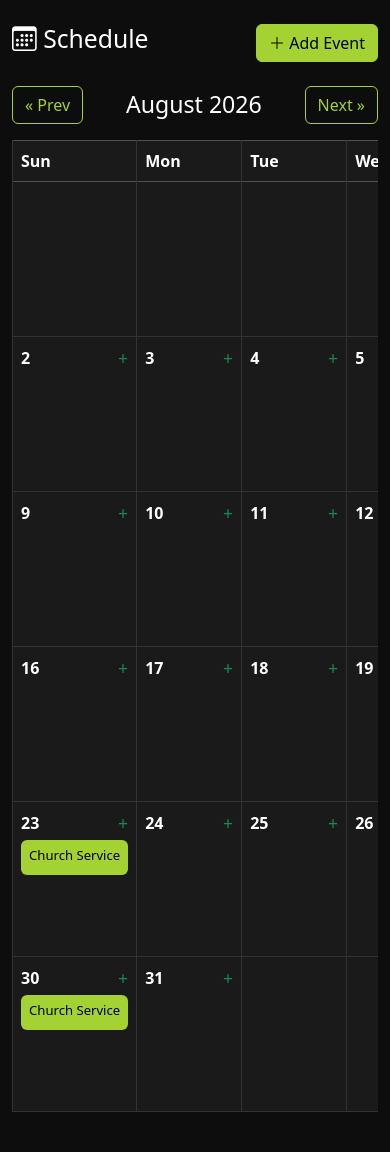
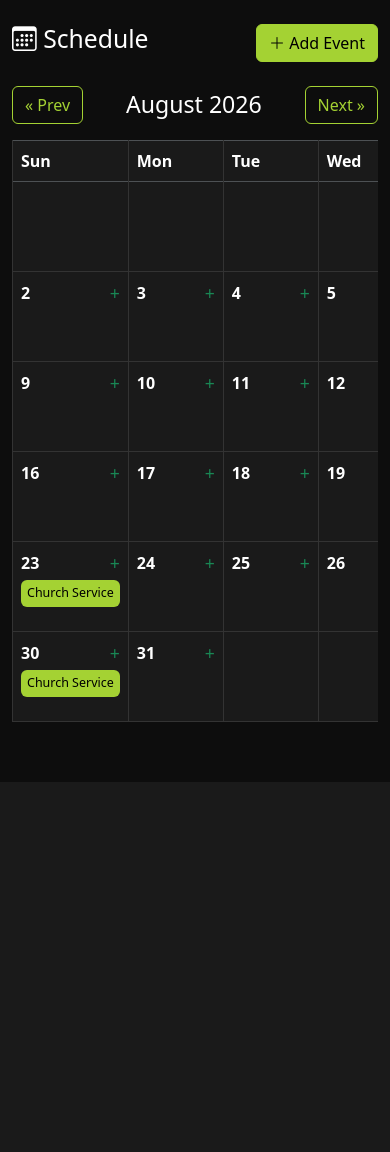
Before and after one commit to amfb98/church-safety-app, a Flask app: page /schedule in a window 390 px wide. Shown: the part 62-1214 px from the top of the page. After the commit the page ends 844 px from the top, so only its background shows below. Run offline with Flask 3, Linux system fonts and the light colour scheme; a user stored in the database is signed in; data comes from the database, SQL or seed files in the repository; data that the repository does not hold is empty.

Commit message:
Adjust calendar layout and event display styles

```diff
--- a/templates/schedule.html
+++ b/templates/schedule.html
@@ -25,7 +25,7 @@
     {% for week in weeks %}
         <tr>
         {% for day in week %}
-            <td class="calendar-day {% if day == 0 %}empty{% endif %}" style="height:155px; vertical-align:top; min-width:125px;">
+            <td class="calendar-day {% if day == 0 %}empty{% endif %}" style="height:110px; vertical-align:top; min-width:110px;">
                 {% if day != 0 %}
                 <div class="d-flex justify-content-between align-items-center mb-1">
                     <strong>{{ day }}</strong>
@@ -34,27 +34,20 @@
                 </div>
                 {% if events_by_day.get(day) %}
                     {% for e in events_by_day[day] %}
-                    <div class="event-pill mb-1" style="padding: 6px 8px; background-color: #c6f36b; border-radius: 6px;">
+                    <div class="event-pill mb-1" style="padding: 5px 7px; background-color: #c6f36b; border-radius: 6px;">
                         <a href="{{ url_for('schedule_detail', event_id=e.id) }}"
-                           style="color: #000; font-weight: 700; text-decoration: none; display: block; margin-bottom: 3px;">
+                           style="color: #000; font-weight: 700; text-decoration: none; display: block;">
                             {{ e.title }}{% if e.signups %} ({{ e.signups|length }}){% endif %}
                         </a>
-                        {% for s in e.signups %}
-                        <div style="font-size: 0.75rem; color: #111; line-height: 1.25; display:flex; align-items:center;">
-                            {% set person = users_by_name.get(s.person_name) %}
-                            {% if person and person.profile_photo %}
-                                <img src="{{ url_for('static', filename='uploads/' + person.profile_photo) }}"
-                                     class="rounded-circle me-1"
-                                     style="width:18px;height:18px;object-fit:cover;">
-                            {% else %}
-                                <span class="rounded-circle bg-dark text-white d-inline-flex align-items-center justify-content-center me-1"
-                                      style="width:18px;height:18px;font-size:10px;">
-                                    {{ s.person_name[0] if s.person_name else '?' }}
-                                </span>
-                            {% endif %}
-                            {{ s.person_name }}{% if s.role %} – {{ s.role }}{% endif %}{% if s.service %} ({{ s.service }}){% endif %}
+
+                        <!-- Names only show on desktop -->
+                        <div class="signup-names d-none d-md-block">
+                            {% for s in e.signups %}
+                            <div style="font-size: 0.72rem; color: #111; line-height: 1.25; margin-top: 2px;">
+                                {{ s.person_name }}{% if s.role %} – {{ s.role }}{% endif %}{% if s.service %} ({{ s.service }}){% endif %}
+                            </div>
+                            {% endfor %}
                         </div>
-                        {% endfor %}
                     </div>
                     {% endfor %}
                 {% endif %}
@@ -68,10 +61,15 @@
 </div>
 
 <style>
-@media (max-width: 768px) {
-    .calendar-day { min-width: 105px !important; }
-    .event-pill { font-size: 0.82rem; }
-    .event-pill div { font-size: 0.72rem !important; white-space: normal; word-break: break-word; }
+@media (max-width: 767px) {
+    .calendar-day {
+        min-width: 95px !important;
+        height: 90px !important;
+    }
+    .event-pill {
+        font-size: 0.78rem;
+        padding: 4px 6px !important;
+    }
 }
 </style>
 {% endblock %}
```
